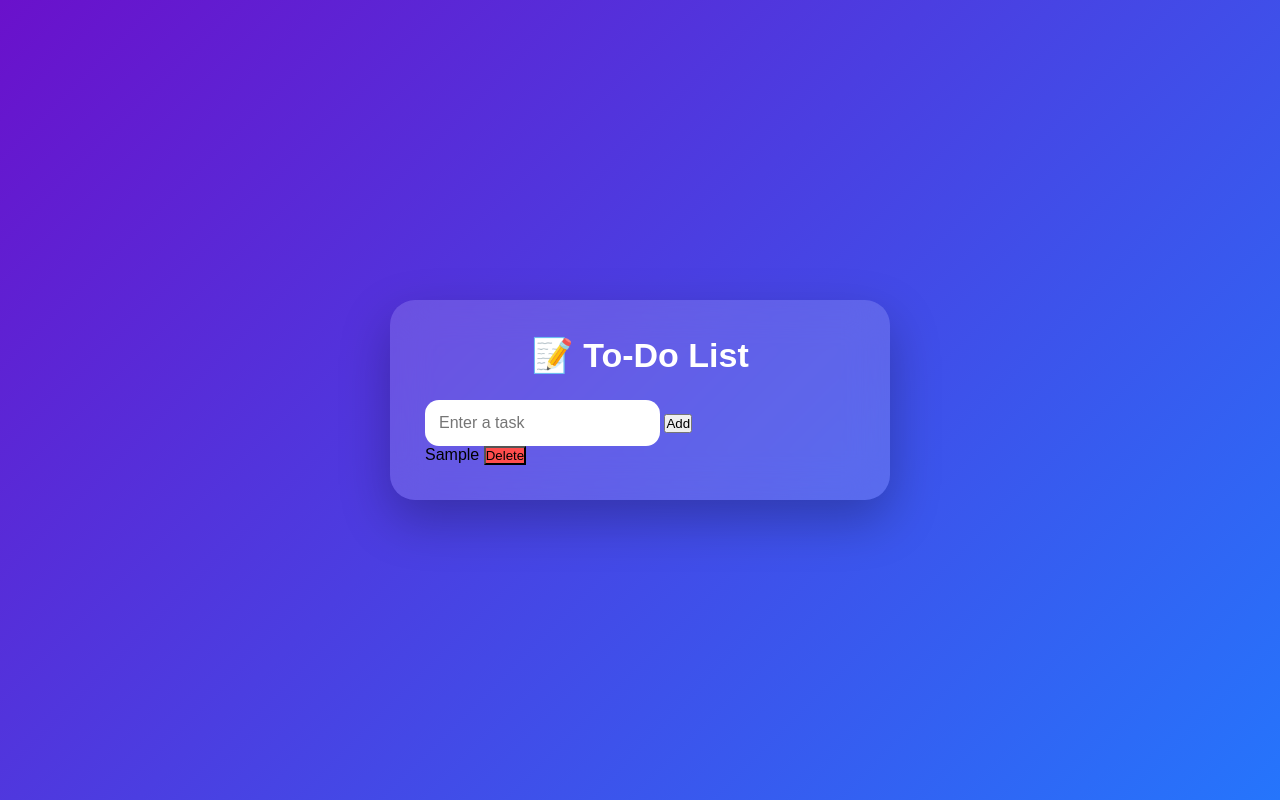
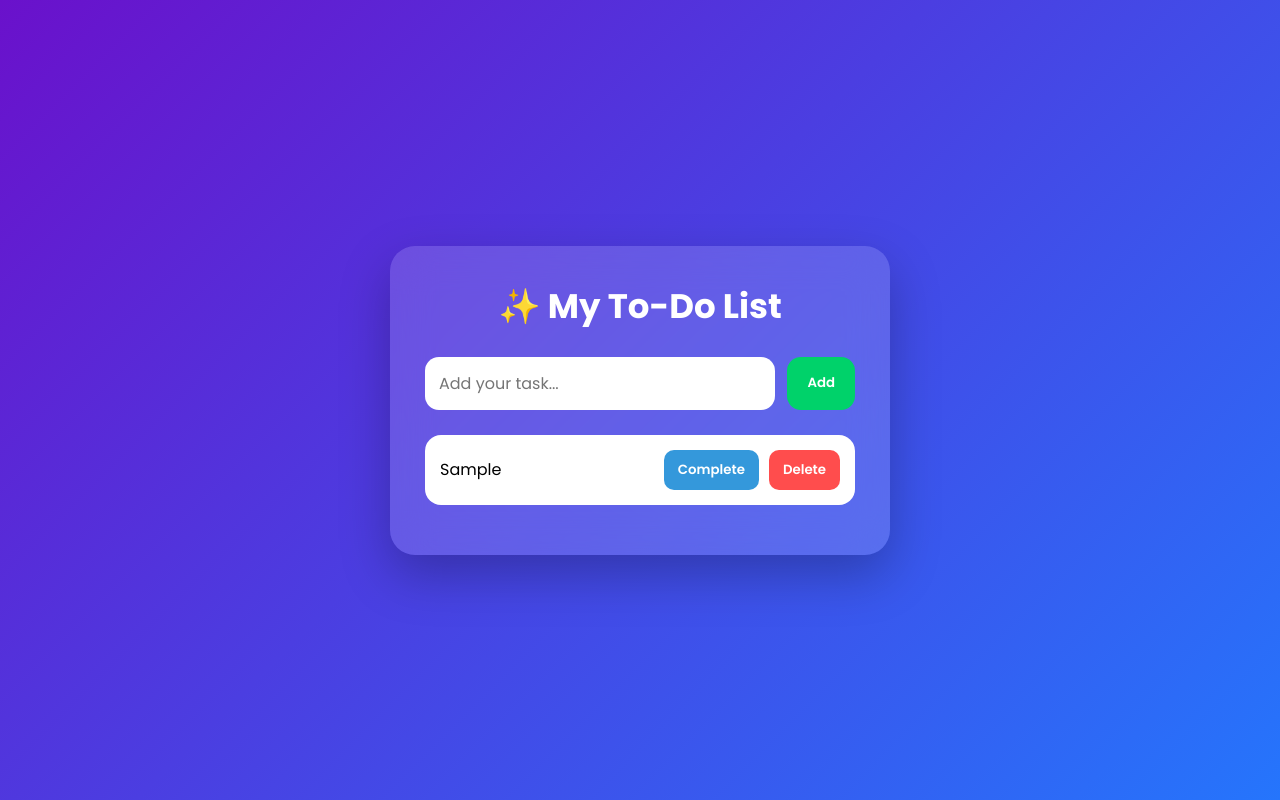
Before and after one commit to abhishekyd300/synent-task5-todoapp-abhishek, a plain HTML site: page index.html in a window 1280 px wide. Both pictures are taken after typing "Sample" into the empty fields and a click on the button "Add". Drawn offline with Linux system fonts and the light colour scheme.

Commit message:
complete button added

```diff
--- a/index.html
+++ b/index.html
@@ -1,22 +1,40 @@
 <!DOCTYPE html>
 <html lang="en">
 <head>
-    <meta charset="UTF-8">
-    <meta name="viewport" content="width=device-width, initial-scale=1.0">
-    <title>To-Do List App</title>
-    <link rel="stylesheet" href="style.css">
+<meta charset="UTF-8">
+<meta name="viewport" content="width=device-width, initial-scale=1.0">
+
+<title>Stylish To-Do App</title>
+
+<link rel="preconnect" href="https://fonts.googleapis.com">
+<link rel="preconnect" href="https://fonts.gstatic.com" crossorigin>
+
+<link href="https://fonts.googleapis.com/css2?family=Poppins:wght@300;400;600;700&display=swap"
+rel="stylesheet">
+
+<link rel="stylesheet" href="style.css">
+
 </head>
 <body>
 
 <div class="container">
-    <h1>📝 To-Do List</h1>
 
-    <div class="input-section">
-        <input type="text" id="taskInput" placeholder="Enter a task">
-        <button onclick="addTask()">Add</button>
-    </div>
+<h1>✨ My To-Do List</h1>
 
-    <ul id="taskList"></ul>
+<div class="input-box">
+<input
+type="text"
+id="taskInput"
+placeholder="Add your task..."
+>
+
+<button onclick="addTask()">
+Add
+</button>
+</div>
+
+<ul id="taskList"></ul>
+
 </div>
 
 <script src="script.js"></script>
--- a/script.js
+++ b/script.js
@@ -1,69 +1,110 @@
-let tasks = JSON.parse(localStorage.getItem("tasks")) || [];
+let tasks =
+JSON.parse(
+localStorage.getItem("tasks")
+) || [];
 
-// Load tasks on page load
-window.onload = function () {
 renderTasks();
-};
 
 function saveTasks() {
-    localStorage.setItem("tasks", JSON.stringify(tasks));
+localStorage.setItem(
+"tasks",
+JSON.stringify(tasks)
+);
 }
 
 function addTask() {
-    const input = document.getElementById("taskInput");
-    const taskText = input.value.trim();
 
-    if (taskText === "") {
-        alert("Please enter a task!");
+const input =
+document.getElementById(
+"taskInput"
+);
+
+const text =
+input.value.trim();
+
+if (!text) {
+alert("Enter a task");
 return;
 }
 
 tasks.push({
-        text: taskText,
+text,
 completed: false
 });
 
 saveTasks();
+
 renderTasks();
 
 input.value = "";
+
 }
 
-function renderTasks() {
-    const list = document.getElementById("taskList");
+function toggleComplete(index){
 
-    list.innerHTML = "";
-
-    tasks.forEach((task, index) => {
-        const li = document.createElement("li");
-
-        li.innerHTML = `
-            <span class="task-text ${task.completed ? "completed" : ""}"
-                onclick="toggleTask(${index})">
-                ${task.text}
-            </span>
-
-            <button class="delete-btn"
-                onclick="deleteTask(${index})">
-                Delete
-            </button>
-        `;
-
-        list.appendChild(li);
-    });
-}
-
-function toggleTask(index) {
 tasks[index].completed =
 !tasks[index].completed;
 
 saveTasks();
+
 renderTasks();
+
 }
 
-function deleteTask(index) {
-    tasks.splice(index, 1);
+function deleteTask(index){
+
+tasks.splice(index,1);
 
 saveTasks();
+
 renderTasks();
+
 }
+
+function renderTasks(){
+
+const list =
+document.getElementById(
+"taskList"
+);
+
+list.innerHTML = "";
+
+tasks.forEach((task,index)=>{
+
+const li =
+document.createElement("li");
+
+li.className = "task";
+
+li.innerHTML = `
+<div class="task-text ${task.completed ? "completed" : ""}">
+${task.text}
+</div>
+
+<div class="actions">
+
+<button
+class="complete-btn"
+onclick="toggleComplete(${index})">
+
+${task.completed ? "Undo" : "Complete"}
+
+</button>
+
+<button
+class="delete-btn"
+onclick="deleteTask(${index})">
+
+Delete
+
+</button>
+
+</div>
+`;
+
+list.appendChild(li);
+
+});
+
+}
--- a/style.css
+++ b/style.css
@@ -153,6 +153,18 @@ gap: 10px;
 
 }
 
+.complete-btn {
+
+background: #3498db;
+
+}
+
+.complete-btn:hover {
+
+background: #2878b8;
+
+}
+
 .delete-btn {
 
 background: #ff4d4d;
```
Lines whose indentation alone changed are shown as unchanged.
